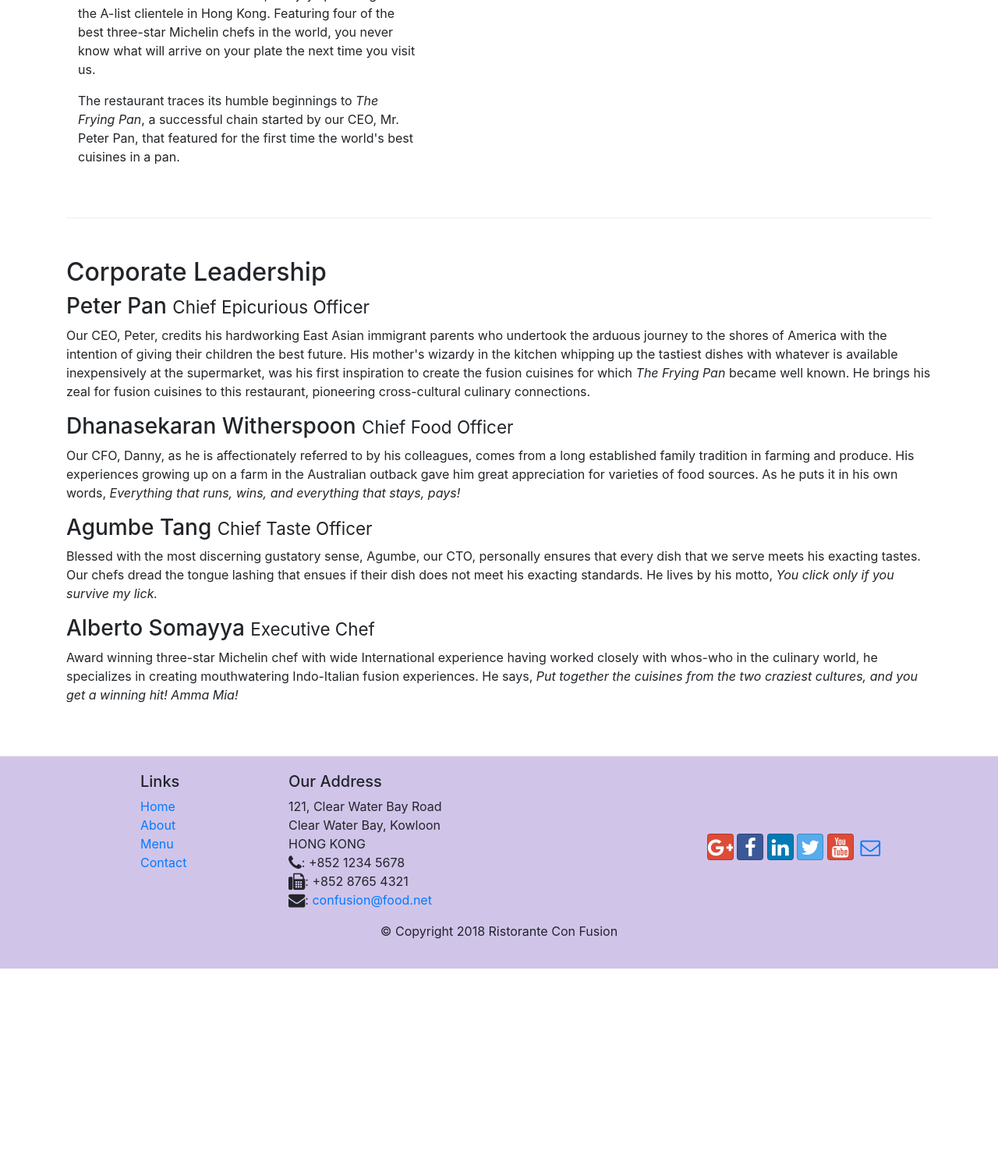
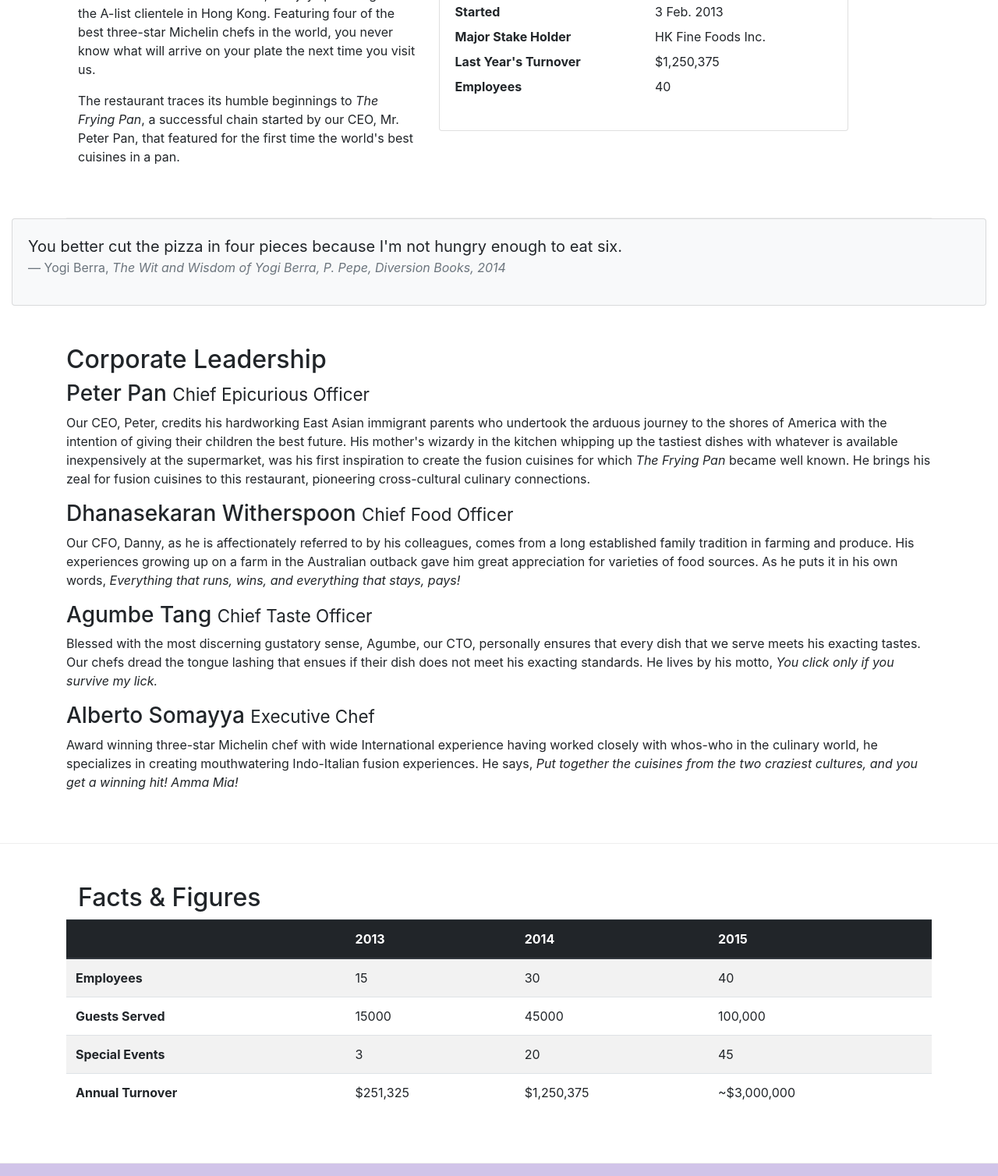
Before and after one commit to Shivani1218/Team-Blitz, a website: page aboutus.html in a window 1280 px wide. Shown: the part 652-2160 px from the top of the page at 78% size. Before the commit the page ends 1894 px from the top, so only its background shows below. Drawn offline with nearby package versions, Linux system fonts and the light colour scheme.

Commit message:
Tables and card

```diff
--- a/aboutus.html
+++ b/aboutus.html
@@ -69,10 +69,38 @@
                 <p>The restaurant traces its humble beginnings to <em>The Frying Pan</em>, a successful chain started by our CEO, Mr. Peter Pan, that featured for the first time the world's best cuisines in a pan.</p>
             </div>
 
-            <div class="row">
+
+            <div class="col-12 col-sm-6">
+                <div class="card">
+                    <h3 class="card-header bg-primary text-white">Facts At a Glance</h3>
+                    <div class="card-body">
+                        <dl class="row">
+                            <dt class="col-6">Started</dt>
+                            <dd class="col-6">3 Feb. 2013</dd>
+                            <dt class="col-6">Major Stake Holder</dt>
+                            <dd class="col-6">HK Fine Foods Inc.</dd>
+                            <dt class="col-6">Last Year's Turnover</dt>
+                            <dd class="col-6">$1,250,375</dd>
+                            <dt class="col-6">Employees</dt>
+                            <dd class="col-6">40</dd>
+                        </dl>
+                    </div>
+                </div>
             </div>
 
         </div>  </div>
+        <div class="col-12">
+             <div class="card card-body bg-light">
+                 <blockquote class="blockquote">
+                     <p class="mb-0">You better cut the pizza in four pieces because
+                         I'm not hungry enough to eat six.</p>
+                     <footer class="blockquote-footer">Yogi Berra,
+                         <cite title="Source Title">The Wit and Wisdom of Yogi Berra,
+                         P. Pepe, Diversion Books, 2014</cite>
+                     </footer>
+                 </blockquote>
+             </div>
+         </div>
 
 
 
@@ -89,6 +117,55 @@
                 <div class=" d-none d-sm-block ">  <p>Award winning three-star Michelin chef with wide International experience having worked closely with whos-who in the culinary world, he specializes in creating mouthwatering Indo-Italian fusion experiences. He says, <em>Put together the cuisines from the two craziest cultures, and you get a winning hit! Amma Mia!</em></p></div>
             </div>
        </div>
+       <div class="row row-content">
+         <div class="container">
+
+           <div class="col-12 col-sm-9">
+               <h2>Facts &amp; Figures</h2>
+           </div>
+            <div class="col-12 col-sm-3">
+           </div>
+           <div class="table-responsive">
+                   <table class="table table-striped">
+                       <thead class="thead-dark">
+                           <tr>
+                               <th>&nbsp;</th>
+                               <th>2013</th>
+                               <th>2014</th>
+                               <th>2015</th>
+                           </tr>
+                       </thead>
+                       <tbody>
+                           <tr>
+                               <th>Employees</th>
+                               <td>15</td>
+                               <td>30</td>
+                               <td>40</td>
+                           </tr>
+                           <tr>
+                               <th>Guests Served</th>
+                               <td>15000</td>
+                               <td>45000</td>
+                               <td>100,000</td>
+                           </tr>
+                           <tr>
+                               <th>Special Events</th>
+                               <td>3</td>
+                               <td>20</td>
+                               <td>45</td>
+                           </tr>
+                           <tr>
+                               <th>Annual Turnover</th>
+                               <td>$251,325</td>
+                               <td>$1,250,375</td>
+                               <td>~$3,000,000</td>
+                           </tr>
+                       </tbody>
+                   </table>
+               </div>
+         </div>
+      </div>
+
 
     </div>
 
```
